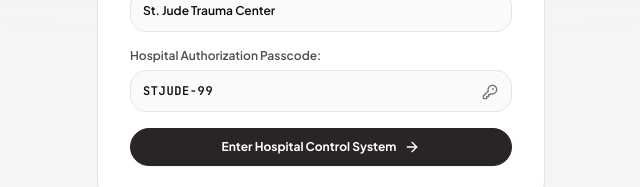
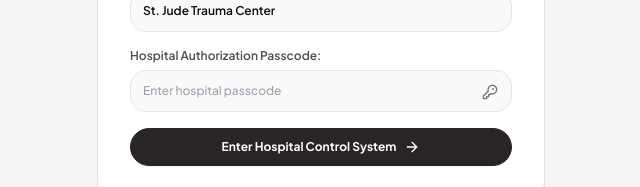
Before and after one commit to Tanishk-Rastogi/ERON, a React (Vite) app: page / in a window 1280 px wide. Shown: the part 405-592 px from the top of the page, without its empty margins (319-959 px from the left). Built offline with nearby package versions, Linux system fonts and the light colour scheme; no server answers.

Commit message:
style(auth): soften passcode field typography, placeholder and default value

```diff
--- a/src/components/AuthPage.jsx
+++ b/src/components/AuthPage.jsx
@@ -4,7 +4,7 @@ import { KeyRound, ArrowRight, Lock, AlertCircle } from 'lucide-react';
 
 export function AuthPage({ onLoginSuccess }) {
   const [hospitalName, setHospitalName] = useState('St. Jude Trauma Center');
-  const [hospitalCode, setHospitalCode] = useState('STJUDE-99');
+  const [hospitalCode, setHospitalCode] = useState('');
   const [error, setError] = useState('');
   const [loading, setLoading] = useState(false);
 
@@ -19,17 +19,14 @@ export function AuthPage({ onLoginSuccess }) {
       return;
     }
 
-    if (!hospitalCode.trim()) {
-      setError('Please enter your hospital authorization code.');
-      return;
-    }
+    const finalCode = hospitalCode.trim() || 'HOSP-PASS';
 
     setLoading(true);
 
     setTimeout(() => {
       const authData = {
         hospitalName: finalHospitalName,
-        hospitalCode: hospitalCode.trim(),
+        hospitalCode: finalCode,
         roleDesk: 'Emergency Referral Officer',
         loginTime: new Date().toISOString()
       };
@@ -102,10 +99,10 @@ export function AuthPage({ onLoginSuccess }) {
                 <input
                   id="hospital-code-input"
                   type="text"
-                  placeholder="Enter passcode e.g. STJUDE-99"
+                  placeholder="Enter hospital passcode"
                   value={hospitalCode}
                   onChange={(e) => setHospitalCode(e.target.value)}
-                  className="w-full bg-[#fafafa] border border-[#e7e5e4] rounded-2xl p-3 text-[#0c0a09] font-mono tracking-wider font-bold uppercase focus:outline-none focus:border-[#292524] focus:bg-white transition-all"
+                  className="w-full bg-[#fafafa] border border-[#e7e5e4] rounded-2xl p-3 text-[#292524] font-medium focus:outline-none focus:border-[#292524] focus:bg-white transition-all"
                 />
                 <KeyRound className="w-4 h-4 text-[#777169] absolute right-3.5 top-3.5 pointer-events-none" />
               </div>
```
